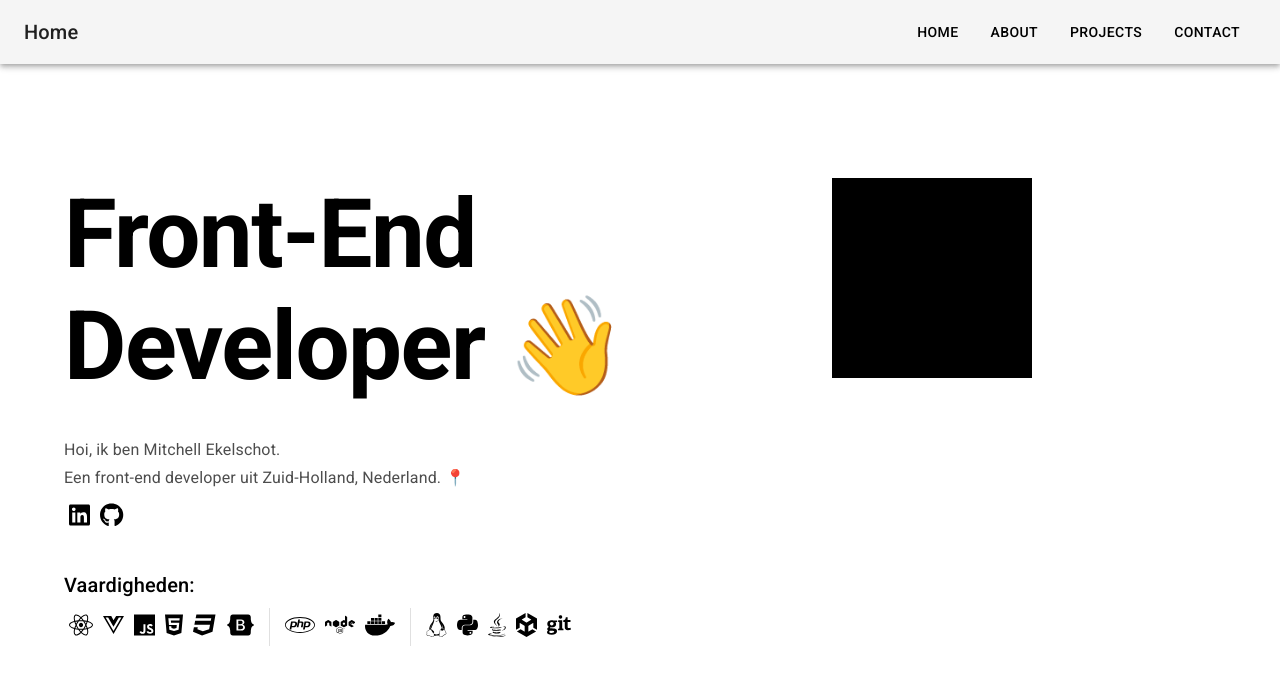
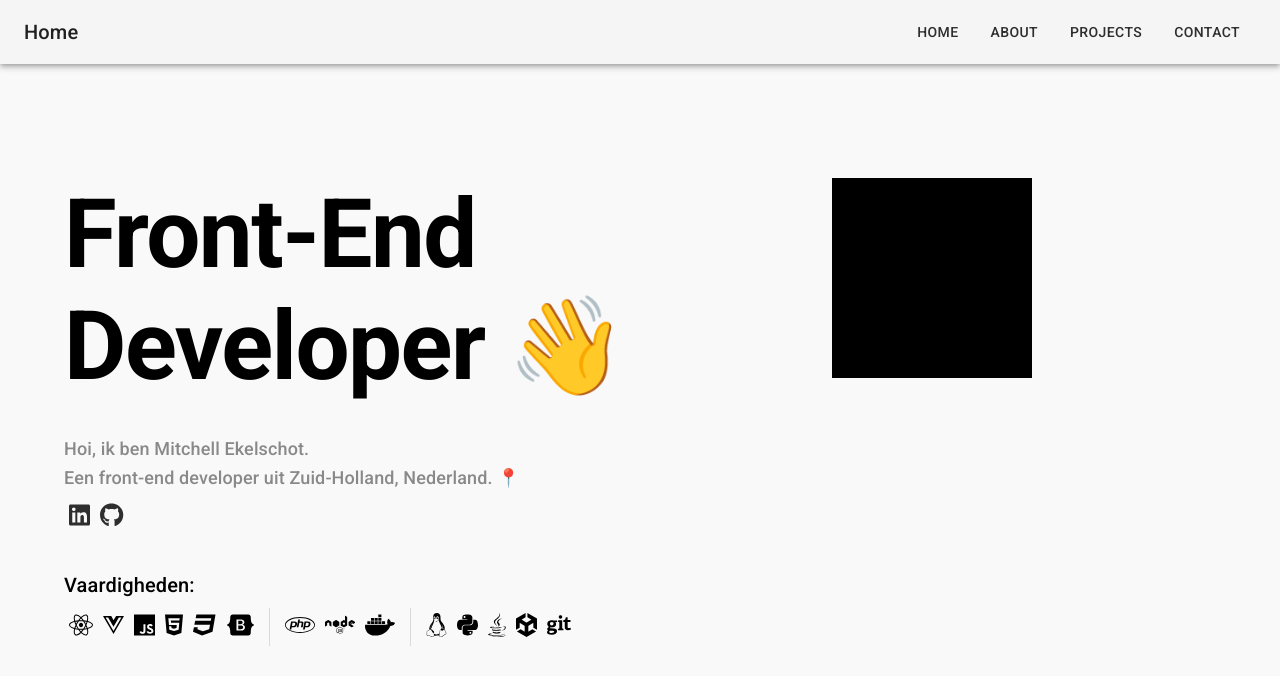
Before and after one commit to rmekelschot/portfolio, a React (Create React App) app: page / in a window 1280 px wide. Shown: the top 676 px of the page. Built offline with nearby package versions, Linux system fonts and the light colour scheme.

Commit message:
tooltips

```diff
--- a/src/index.css
+++ b/src/index.css
@@ -5,6 +5,8 @@ body {
     sans-serif;
   -webkit-font-smoothing: antialiased;
   -moz-osx-font-smoothing: grayscale;
+
+  background-color: #f9f9f9;
 }
 
 code {
@@ -21,11 +23,11 @@ code {
 }
 
 .text-light {
-  color: #4d4d4d;
+  color: #898989;
 }
 
 .text-dark {
-  color: #000;
+  color: #2e2e2e;
 }
 
 .icon {
--- a/src/pages/Home.jsx
+++ b/src/pages/Home.jsx
@@ -1,6 +1,6 @@
 import * as React from "react";
 import Header from "../components/Header";
-import { Box, Container, Divider, Grid, Typography } from "@mui/material";
+import { Box, Container, Divider, Grid, Tooltip, Typography } from "@mui/material";
 import { FontAwesomeIcon } from "@fortawesome/react-fontawesome";
 import {
   faBootstrap,
@@ -43,10 +43,10 @@ function Home() {
             >
               Front-End Developer 👋
             </Typography>
-            <Typography variant="subtitle1" className="text-light">
+            <Typography variant="subtitle2" className="text-light" sx={{fontSize: '18px'}}>
               Hoi, ik ben Mitchell Ekelschot.
             </Typography>
-            <Typography variant="subtitle1" className="text-light" gutterBottom>
+            <Typography variant="subtitle2" className="text-light" sx={{fontSize: '18px'}} gutterBottom>
               Een front-end developer uit Zuid-Holland, Nederland. 📍
             </Typography>
             <Link
@@ -86,12 +86,26 @@ function Home() {
               }}
             >
               <Typography>
+
+              <Tooltip title="React">
                 <FontAwesomeIcon className="icon" icon={faReact} />
+              </Tooltip>
+              <Tooltip title="VueJs">
                 <FontAwesomeIcon className="icon" icon={faVuejs} />
+              </Tooltip>
+              <Tooltip title="Javascript">
                 <FontAwesomeIcon className="icon" icon={faJs} />
+              </Tooltip>
+              <Tooltip title="HTML">
                 <FontAwesomeIcon className="icon" icon={faHtml5} />
+              </Tooltip>
+              <Tooltip title="Css">
                 <FontAwesomeIcon className="icon" icon={faCss3} />
+              </Tooltip>
+              <Tooltip title="Bootstrap">
                 <FontAwesomeIcon className="icon" icon={faBootstrap} />
+              </Tooltip>
+
               </Typography>
               <Divider
                 orientation="vertical"
@@ -99,21 +113,38 @@ function Home() {
                 sx={{ margin: "0px 10px" }}
               />
               <Typography>
+
+              <Tooltip title="PHP">
                 <FontAwesomeIcon className="icon" icon={faPhp} />
+              </Tooltip>
+              <Tooltip title="NodeJs">
                 <FontAwesomeIcon className="icon" icon={faNode} />
+              </Tooltip>
+              <Tooltip title="Docker">
                 <FontAwesomeIcon className="icon" icon={faDocker} />
+              </Tooltip>
               </Typography>
               <Divider
                 orientation="vertical"
                 flexItem
                 sx={{ margin: "0px 10px" }}
-              />
+                />
               <Typography>
+              <Tooltip title="Linux">
                 <FontAwesomeIcon className="icon" icon={faLinux} />
+                </Tooltip>
+              <Tooltip title="Python">
                 <FontAwesomeIcon className="icon" icon={faPython} />
+                </Tooltip>
+              <Tooltip title="Java">
                 <FontAwesomeIcon className="icon" icon={faJava} />
+                </Tooltip>
+              <Tooltip title="Unity3D">
                 <FontAwesomeIcon className="icon" icon={faUnity} />
+                </Tooltip>
+              <Tooltip title="Git">
                 <FontAwesomeIcon className="icon" icon={faGit} />
+                </Tooltip>
               </Typography>
             </Box>
           </Grid>
```
